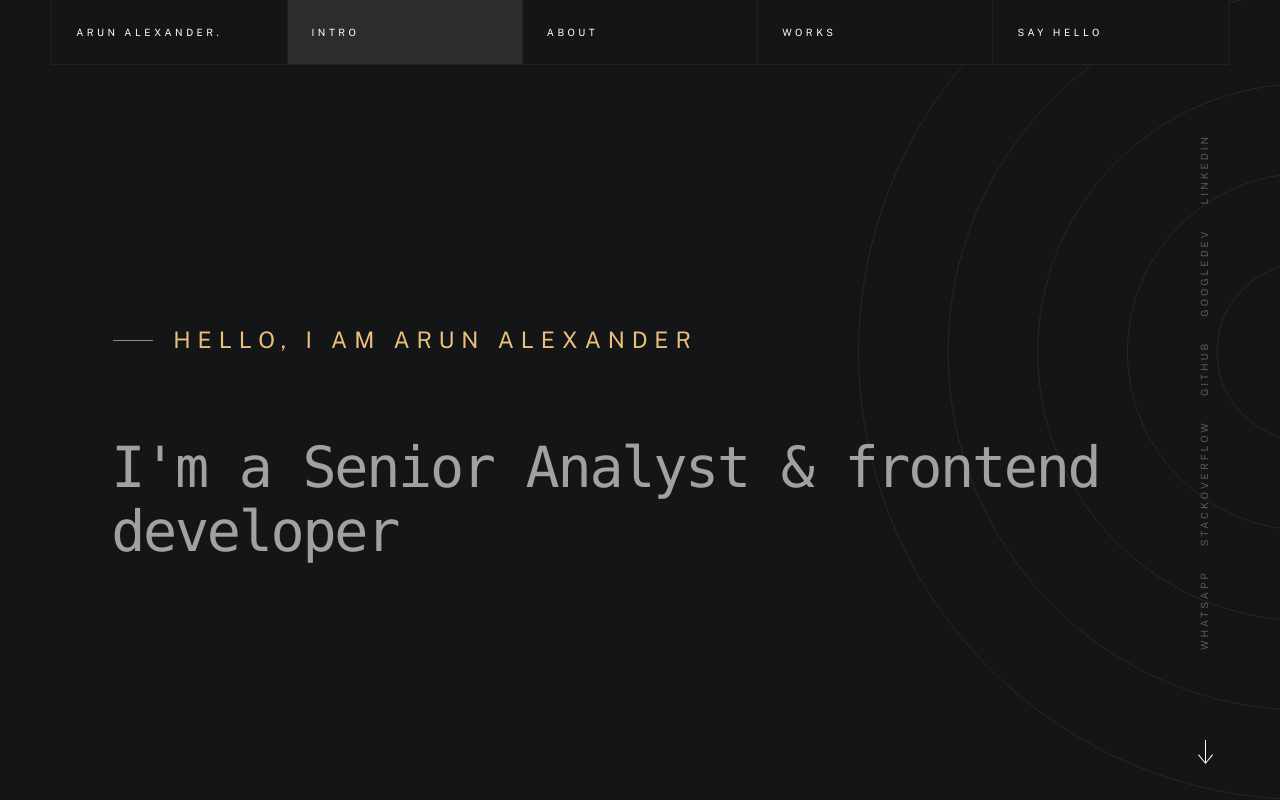
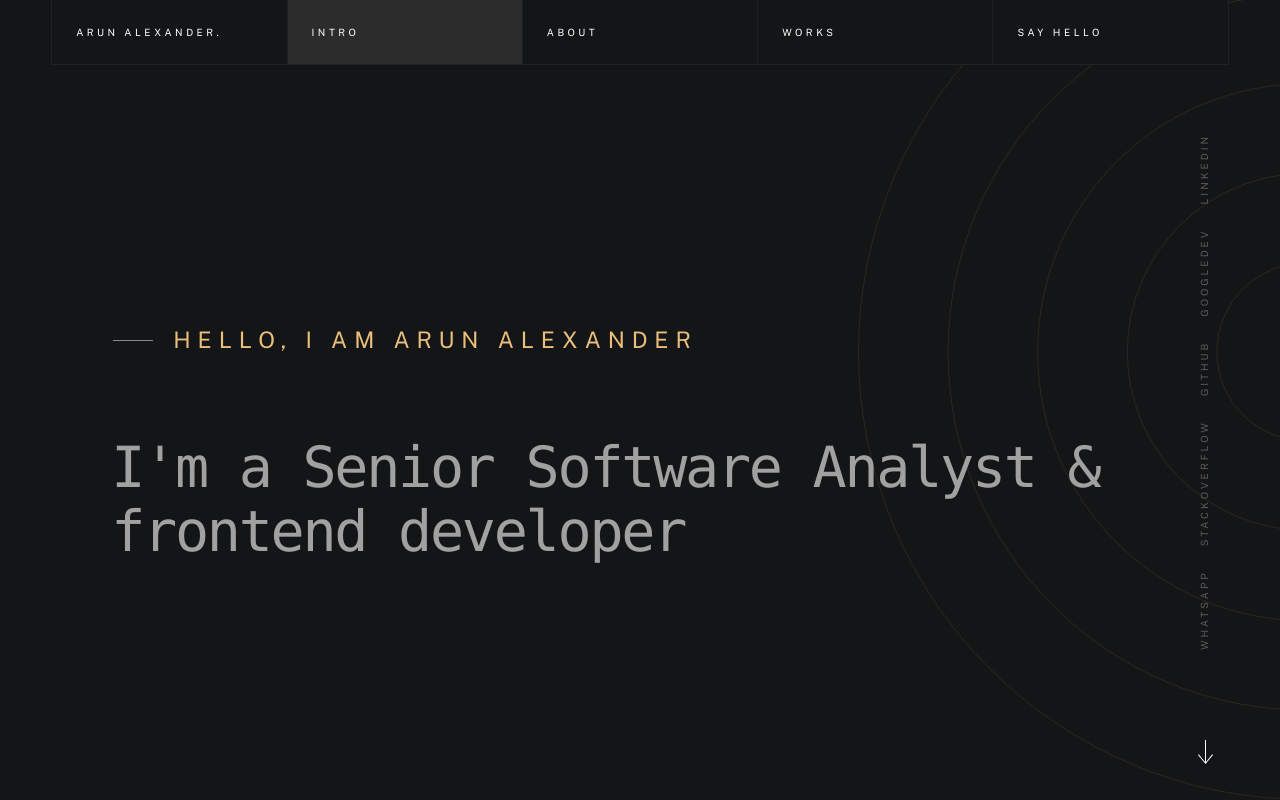
Before and after one commit to arunalexkk/arunalexkk.github.io, a plain HTML site: page index.html in a window 1280 px wide. Shown: the top 800 px of the page. Drawn offline with nearby package versions, Linux system fonts and the light colour scheme; a web font is replaced by a local one.

Commit message:
update role
Co-Authored-By: Anjana Joseph  <50010423+AnjanaJoeJoseph@users.noreply.github.com>

```diff
--- a/index.html
+++ b/index.html
@@ -93,7 +93,7 @@
                         </div>
 
                         <h1 class="hi_title__exjYy">
-                           I'm a Senior Analyst
+                           I'm a Senior Software Analyst
                             & frontend
                             developer
                         </h1>
```
